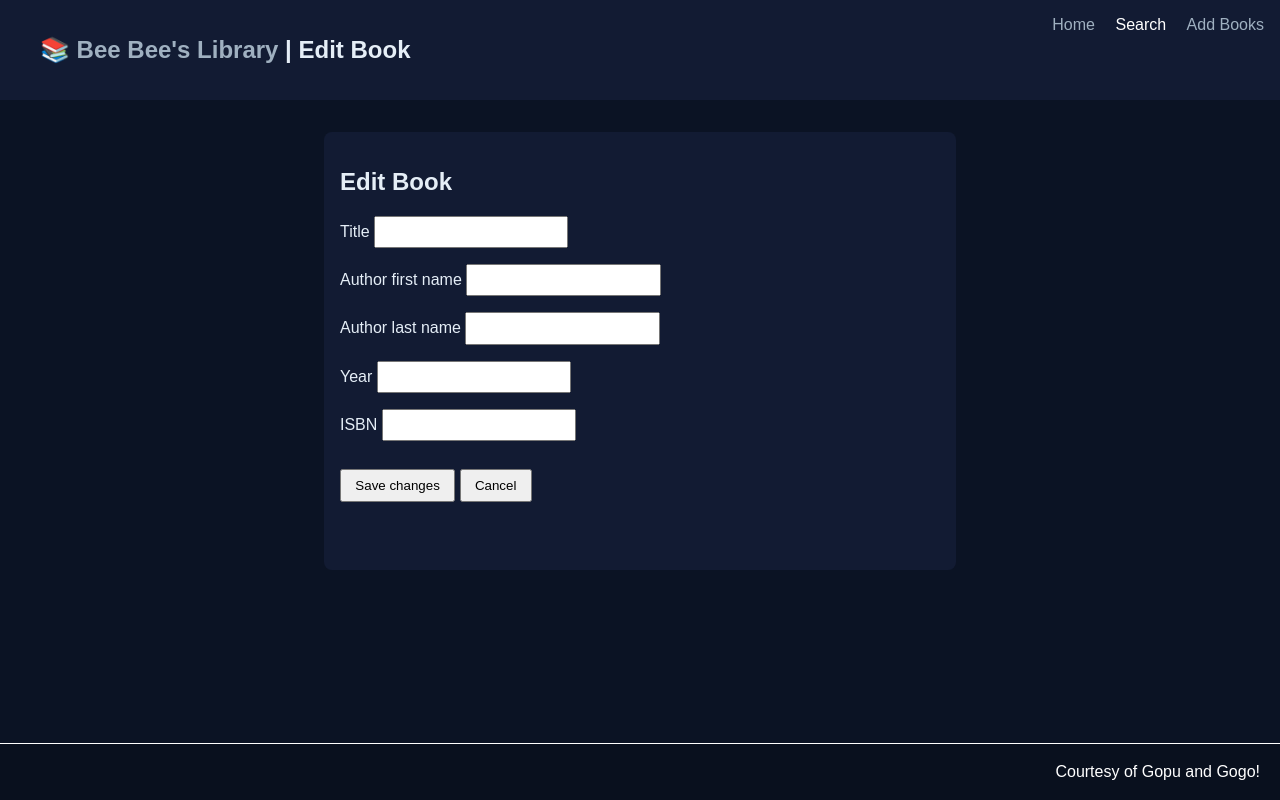
After one commit to nishitjain97/BeeBees_Library, a FastAPI app: template app/templates/edit.html in a window 1280 px wide. The commit adds this page. Run offline with FastAPI, Linux system fonts and the light colour scheme; the template is opened without the code that fills it, so the values that code supplies are empty; some libraries are stand-ins or nearby versions.

Commit message:
feat: Adds ability to edit / delete books.

```diff
--- a/app/main.py
+++ b/app/main.py
@@ -11,7 +11,7 @@ from starlette.middleware.sessions import SessionMiddleware
 from passlib.hash import bcrypt
 from fastapi import Query
 
-from .database import engine, Base, get_db
+from .database import engine, Base, get_db, SessionLocal
 from . import models, schemas
 import os
 
@@ -19,6 +19,51 @@ app = FastAPI(title="BeeBee Library")
 
 # Create tables
 Base.metadata.create_all(bind=engine)
+
+# --------------------------------------------------
+# Initialize default row ONLY when SQLite DB is newly created
+# --------------------------------------------------
+import os
+from sqlalchemy import select
+
+def seed_sqlite_once():
+    # Only applies to sqlite
+    if not str(engine.url).startswith("sqlite"):
+        print("Not sqlite.")
+        return
+
+    db_path = str(engine.url).replace("sqlite:///", "")
+
+    print("Seeding SQLite with initial data...")
+
+    db = SessionLocal()
+    try:
+        # Check if ANY user exists — safest check
+        existing = db.scalars(select(models.User)).first()
+
+        if existing:
+            print("DB already seeded. Skip!")
+            return
+
+        from .models import User
+        from passlib.hash import bcrypt
+
+        # Hardcoded default user
+        user = User(
+            username="admin",
+            password_hash=bcrypt.hash("admin")
+        )
+        db.add(user)
+        db.commit()
+
+        print("Default user created successfully.")
+
+    finally:
+        db.close()
+
+seed_sqlite_once()
+# --------------------------------------------------
+
 
 # Sessions (signed cookies)
 SECRET_KEY = os.getenv("LIBRARY_SECRET_KEY", "dev-secret-change-me")
@@ -59,8 +104,12 @@ def root(request: Request):
     return templates.TemplateResponse("index.html", {"request": request})
 
 @app.get("/books", response_class=HTMLResponse)
-def books_page(request: Request):
-    return templates.TemplateResponse("list.html", {"request": request})
+def books_page(request: Request, db: Session = Depends(get_db)):
+    user = current_user(request, db)
+    return templates.TemplateResponse(
+        "list.html",
+        {"request": request, "logged_in": bool(user)}
+    )
 
 # -----------------
 # Auth pages
@@ -209,3 +258,61 @@ def create_book(
     db.commit()
     db.refresh(obj)
     return obj
+
+@app.patch("/api/books/{book_id}", response_model=schemas.BookRead)
+def update_book(
+    book_id: int,
+    book: schemas.BookUpdate,
+    request: Request,
+    db: Session = Depends(get_db),
+):
+    # Require login
+    _ = require_login(request, db)
+
+    obj = db.get(models.Book, book_id)
+    if not obj:
+        raise HTTPException(status_code=404, detail="Book not found.")
+
+    data = book.model_dump(exclude_unset=True)
+    for field, value in data.items():
+        setattr(obj, field, value)
+
+    db.commit()
+    db.refresh(obj)
+    return obj
+
+@app.delete("/api/books/{book_id}", status_code=204)
+def delete_book(
+    book_id: int,
+    request: Request,
+    db: Session = Depends(get_db),
+):
+    # Require login
+    _ = require_login(request, db)
+
+    obj = db.get(models.Book, book_id)
+    if not obj:
+        raise HTTPException(status_code=404, detail="Book not found.")
+
+    db.delete(obj)
+    db.commit()
+    return
+
+@app.get("/edit/{book_id}", response_class=HTMLResponse)
+def edit_page(
+    book_id: int,
+    request: Request,
+    db: Session = Depends(get_db),
+):
+    user = current_user(request, db)
+    if not user:
+        return RedirectResponse(url="/login", status_code=302)
+
+    book = db.get(models.Book, book_id)
+    if not book:
+        raise HTTPException(status_code=404, detail="Book not found.")
+
+    return templates.TemplateResponse(
+        "edit.html",
+        {"request": request, "book": book}
+    )
--- /dev/null
+++ b/app/templates/edit.html
@@ -0,0 +1,104 @@
+<!doctype html>
+<html lang="en">
+<head>
+  <meta charset="utf-8">
+  <title>Bee Bee's | Edit Book</title>
+  <link rel="stylesheet" href="/static/style.css">
+</head>
+<body>
+  <nav>
+    <h1><a href="/">📚 Bee Bee's Library </a>| Edit Book</h1>
+    <div class="links">
+      <a href="/">Home</a>
+      <a href="/books" class="active">Search</a>
+      <a href="/add">Add Books</a>
+    </div>
+  </nav>
+
+  <main class="card">
+    <h2>Edit Book</h2>
+
+    <p id="msg" class="muted"></p>
+
+    <form id="edit-form">
+      <!-- We’ll use this ID in JS -->
+      <input type="hidden" name="id" value="{{ book.id }}">
+
+      <label>
+        Title
+        <input name="title" required value="{{ book.title }}">
+      </label>
+
+      <label>
+        Author first name
+        <input name="author_first" required value="{{ book.author_first }}">
+      </label>
+
+      <label>
+        Author last name
+        <input name="author_last" required value="{{ book.author_last }}">
+      </label>
+
+      <label>
+        Year
+        <input name="year" inputmode="numeric" value="{{ book.year }}">
+      </label>
+
+      <label>
+        ISBN
+        <input name="isbn" value="{{ book.isbn }}">
+      </label>
+
+      <div class="row" style="gap:8px; margin-top:12px;">
+        <button type="submit" class="btn primary">Save changes</button>
+        <button type="button" class="btn ghost" onclick="window.location.href='/books'">
+          Cancel
+        </button>
+      </div>
+    </form>
+  </main>
+
+  <script>
+    const form = document.getElementById('edit-form');
+    const msg = document.getElementById('msg');
+    const bookId = {{ book.id }};
+
+    form.addEventListener('submit', async (e) => {
+      e.preventDefault();
+      msg.textContent = 'Saving…';
+
+      const data = Object.fromEntries(new FormData(form).entries());
+      // We don’t need to send id in body, only fields that may change
+      delete data.id;
+
+      try {
+        const res = await fetch(`/api/books/${bookId}`, {
+          method: 'PATCH',
+          headers: { 'Content-Type': 'application/json' },
+          body: JSON.stringify(data)
+        });
+
+        if (res.ok) {
+          const book = await res.json();
+          msg.textContent = `✅ Updated: ${book.title} by ${book.author_last}, ${book.author_first}`;
+          // Optional: redirect back to search after a short pause
+          setTimeout(() => {
+            window.location.href = '/books';
+          }, 800);
+        } else {
+          let detail = 'Error';
+          try {
+            const j = await res.json();
+            detail = j.detail || detail;
+          } catch (_) {}
+          msg.textContent = `⚠️ ${detail}`;
+        }
+      } catch (err) {
+        msg.textContent = '❌ Network error';
+      }
+    });
+  </script>
+
+  {% include "partials/footer.html" %}
+</body>
+</html>
```
Also changed, not shown: app/schemas.py (+8 -1 lines), app/static/list.js (+18 -1 lines), app/templates/list.html (+31 -1 lines).
